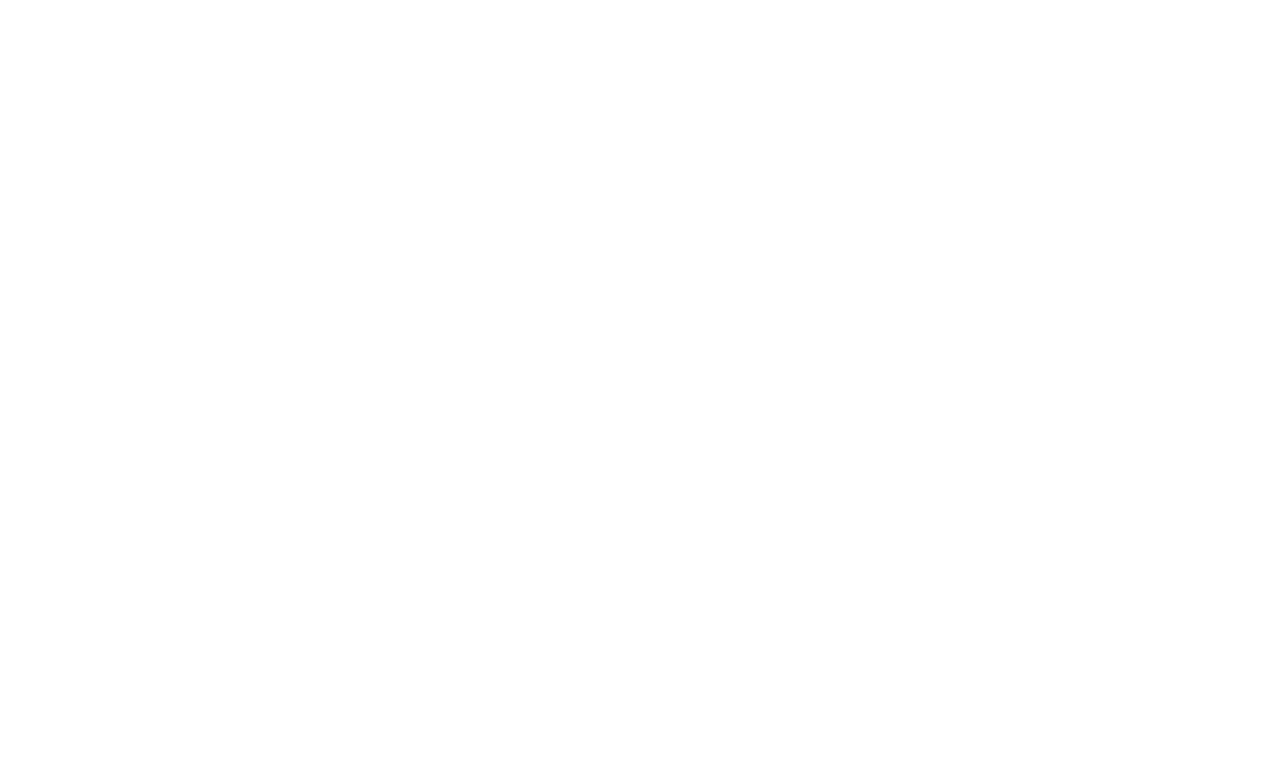
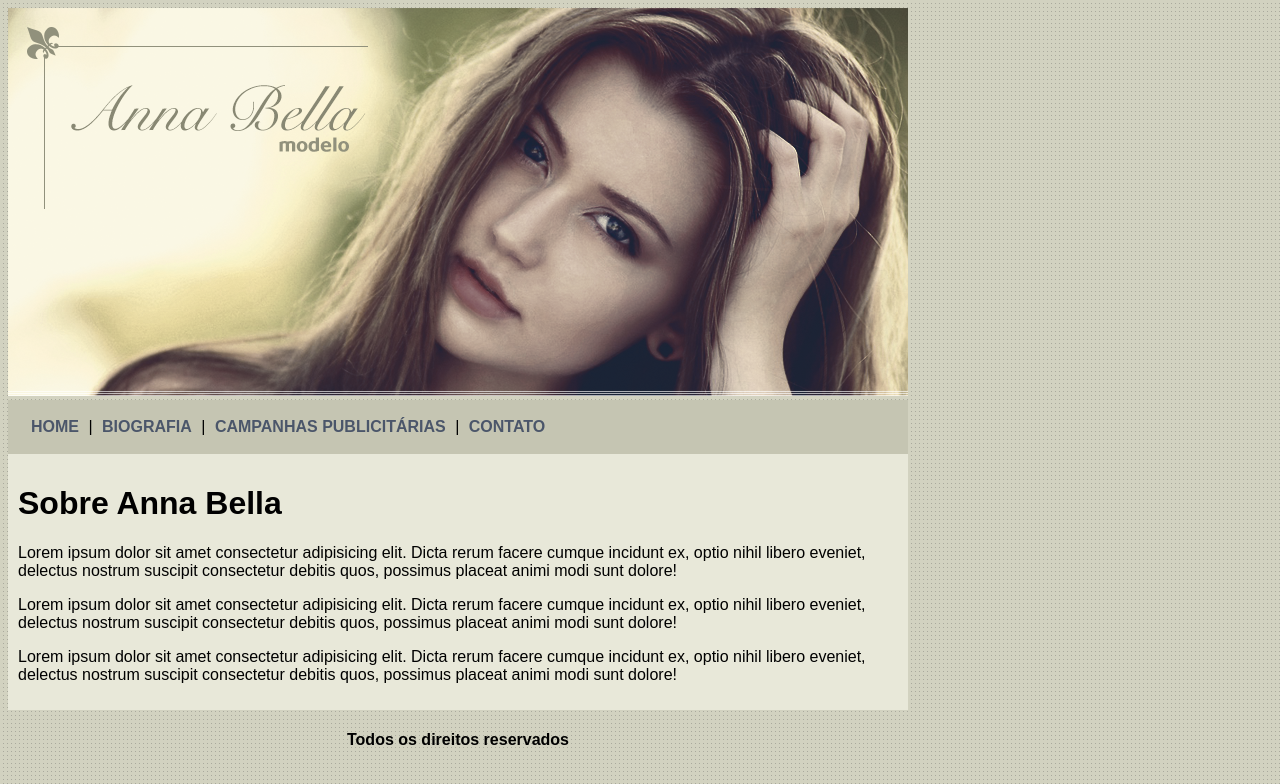
Before and after one commit to Talita-S/desenvolvimento-web, a plain HTML site: page project2-AnnaBella/index.html in a window 1280 px wide. Shown: the top 784 px of the page. Drawn offline with Linux system fonts and the light colour scheme.

Commit message:
feat - home created

```diff
--- a/project2-AnnaBella/estilo.css
+++ b/project2-AnnaBella/estilo.css
@@ -1,3 +1,29 @@
 body {
   background: #d2d2c1 url("imagens/fundo.png");
+  font: 16px Arial, Helvetica, sans-serif;
 }
+
+#principal {
+    width: 900px;
+}
+
+#menu {
+    background: #c5c5b2;
+    padding: 18px;
+}
+
+#conteudo {
+    background: #e8e8d9;
+    padding: 10px;
+}
+
+.centralizar {
+    text-align: center;
+}
+
+a {
+    color: #4b566a;
+    text-decoration: none;
+    font-weight: bold;
+    padding: 5px;
+}
--- a/project2-AnnaBella/index.html
+++ b/project2-AnnaBella/index.html
@@ -1,10 +1,54 @@
 <!DOCTYPE html>
 <html>
-<head>
-    <meta charset="UTF-8">
-    <title>Página Principal</title>
-</head>
-<body>
+  <head>
+    <meta charset="UTF-8" />
+    <title>Anna Bella Oficial</title>
 
-</body>
+    <link rel="stylesheet" href="estilo.css" />
+  </head>
+  <body>
+    <div id="principal">
+      <img src="imagens/capa.png" />
+
+      <div id="menu">
+        <a href="biografia.html">HOME</a> | <a href="index.html">BIOGRAFIA</a> |
+        <a href="campanhas-publicitarias.html">CAMPANHAS PUBLICITÁRIAS</a> |
+        <a href="contato.html">CONTATO</a>
+      </div>
+
+      <div id="conteudo">
+        <h1>Sobre Anna Bella</h1>
+        <p>
+          Lorem ipsum dolor sit amet consectetur adipisicing elit. Dicta rerum
+          facere cumque incidunt ex, optio nihil libero eveniet, delectus
+          nostrum suscipit consectetur debitis quos, possimus placeat animi modi
+          sunt dolore!
+        </p>
+
+        <p>
+          Lorem ipsum dolor sit amet consectetur adipisicing elit. Dicta rerum
+          facere cumque incidunt ex, optio nihil libero eveniet, delectus
+          nostrum suscipit consectetur debitis quos, possimus placeat animi modi
+          sunt dolore!
+        </p>
+
+        <p>
+          Lorem ipsum dolor sit amet consectetur adipisicing elit. Dicta rerum
+          facere cumque incidunt ex, optio nihil libero eveniet, delectus
+          nostrum suscipit consectetur debitis quos, possimus placeat animi modi
+          sunt dolore!
+        </p>
+
+      </div>
+
+      <div id="rodape">
+
+        <h4 class="centralizar">Todos os direitos reservados</h4>
+
+      </div>
+
+    </div>
+
+  </body>
+
 </html>
```
